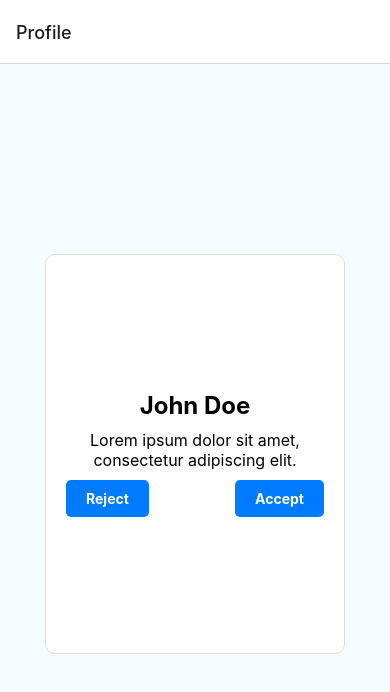
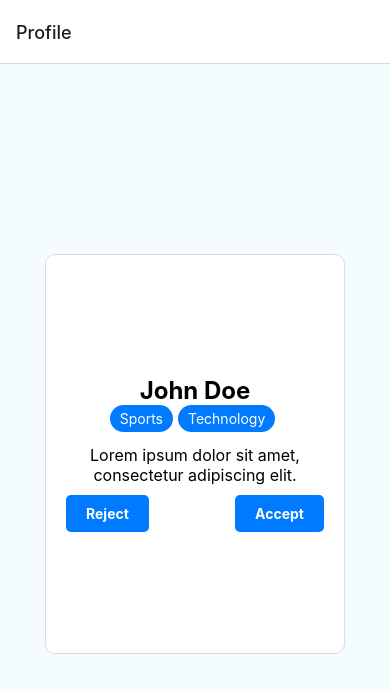
Before and after one commit to Mon-Rico/HD2024, a React Native app: screen / in a window 390 px wide. Shown: the top 692 px of the page. Built offline with nearby package versions, Linux system fonts and the light colour scheme.

Commit message:
Update App.js
Categories displayed and swiping functionality works

```diff
--- a/App.js
+++ b/App.js
@@ -1,4 +1,3 @@
-// App.js
 import React, { useState, useRef } from 'react';
 import { StyleSheet, Text, View, TouchableOpacity, Animated, Dimensions } from 'react-native';
 import { NavigationContainer } from '@react-navigation/native';
@@ -12,7 +11,6 @@ const profiles = [
   {
     id: 1,
     name: 'John Doe',
-    //
     categories: ['Sports', 'Technology'],
     website: 'example.com',
     description: 'Lorem ipsum dolor sit amet, consectetur adipiscing elit.',
@@ -20,7 +18,6 @@ const profiles = [
   {
     id: 2,
     name: 'Jane Smith',
-    //
     categories: ['Art', 'Music'],
     website: 'example.com',
     description: 'Lorem ipsum dolor sit amet, consectetur adipiscing elit.',
@@ -28,7 +25,6 @@ const profiles = [
   {
     id: 3,
     name: 'Peter Griffin',
-    //
     categories: ['Medical', 'Education'],
     website: 'example.com',
     description: 'Lorem ipsum dolor sit amet, consectetur adipiscing elit.',
@@ -60,6 +56,9 @@ function ProfileScreen({ navigation }) {
         position.setValue({ x: 0, y: 0 });
       });
     }
+    else{
+      throw OutOfBoundsException();
+    }
   };
 
   return (
@@ -71,6 +70,13 @@ function ProfileScreen({ navigation }) {
           return (
             <Animated.View key={profile.id} style={[styles.card, position.getLayout()]}>
               <Text style={styles.name}>{profile.name}</Text>
+              <View style={styles.categoriesContainer}>
+                {profile.categories.map((category, categoryIndex) => (
+                  <View key={categoryIndex} style={styles.category}>
+                    <Text style={styles.categoryText}>{category}</Text>
+                  </View>
+                ))}
+              </View>
               <Text style={styles.description}>{profile.description}</Text>
               <View style={styles.buttonsContainer}>
                 <TouchableOpacity style={styles.button} onPress={() => handleSwipe('left')}>
@@ -119,12 +125,26 @@ const styles = StyleSheet.create({
     padding: 20,
     justifyContent: 'center',
     alignItems: 'center',
-    position: 'center', //center the card
   },
   name: {
     fontSize: 24,
     fontWeight: 'bold',
-    marginBottom: 10,
+  },
+  categoriesContainer: {
+    flexDirection: 'row',
+    flexWrap: 'wrap',
+    marginBottom: 8,
+  },
+  category: {
+    backgroundColor: '#007bff',
+    borderRadius: 20,
+    paddingHorizontal: 10,
+    paddingVertical: 5,
+    marginRight: 5,
+    marginBottom: 5,
+  },
+  categoryText: {
+    color: '#fff',
   },
   description: {
     fontSize: 16,
```
